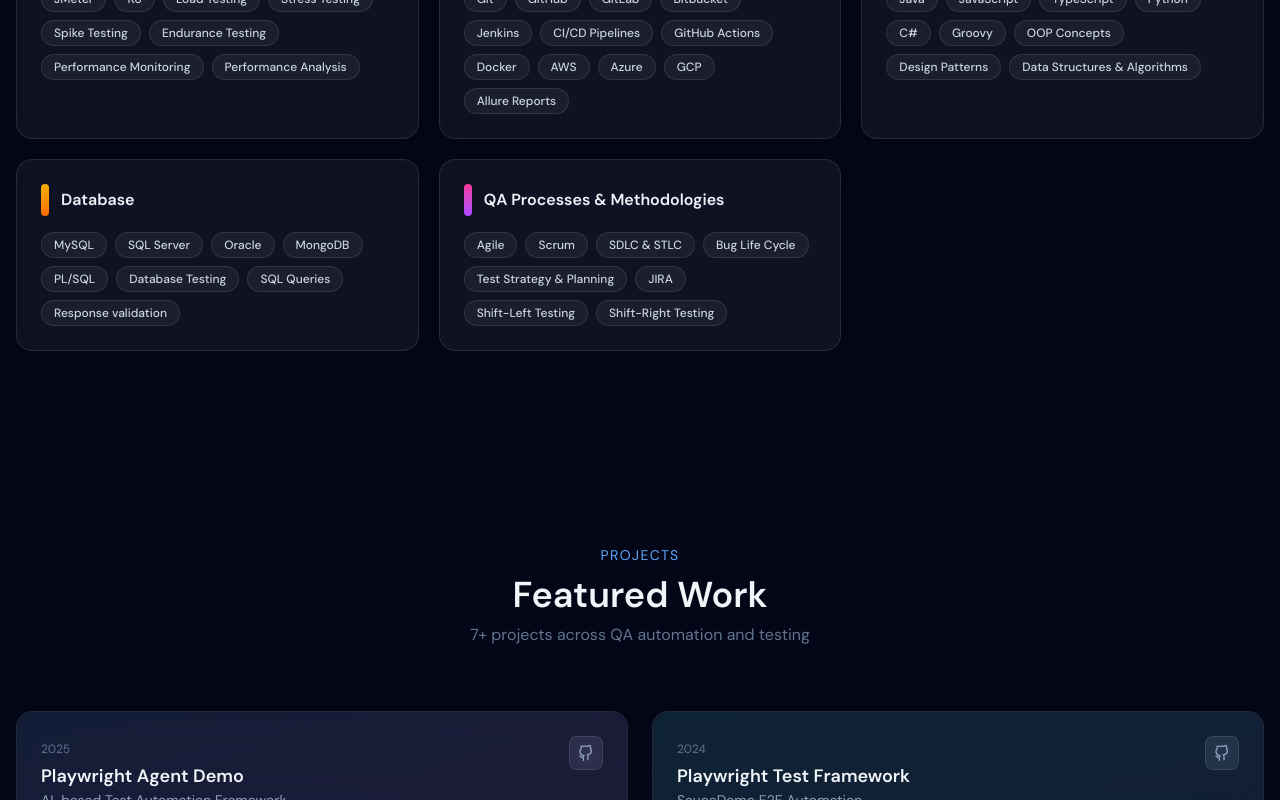
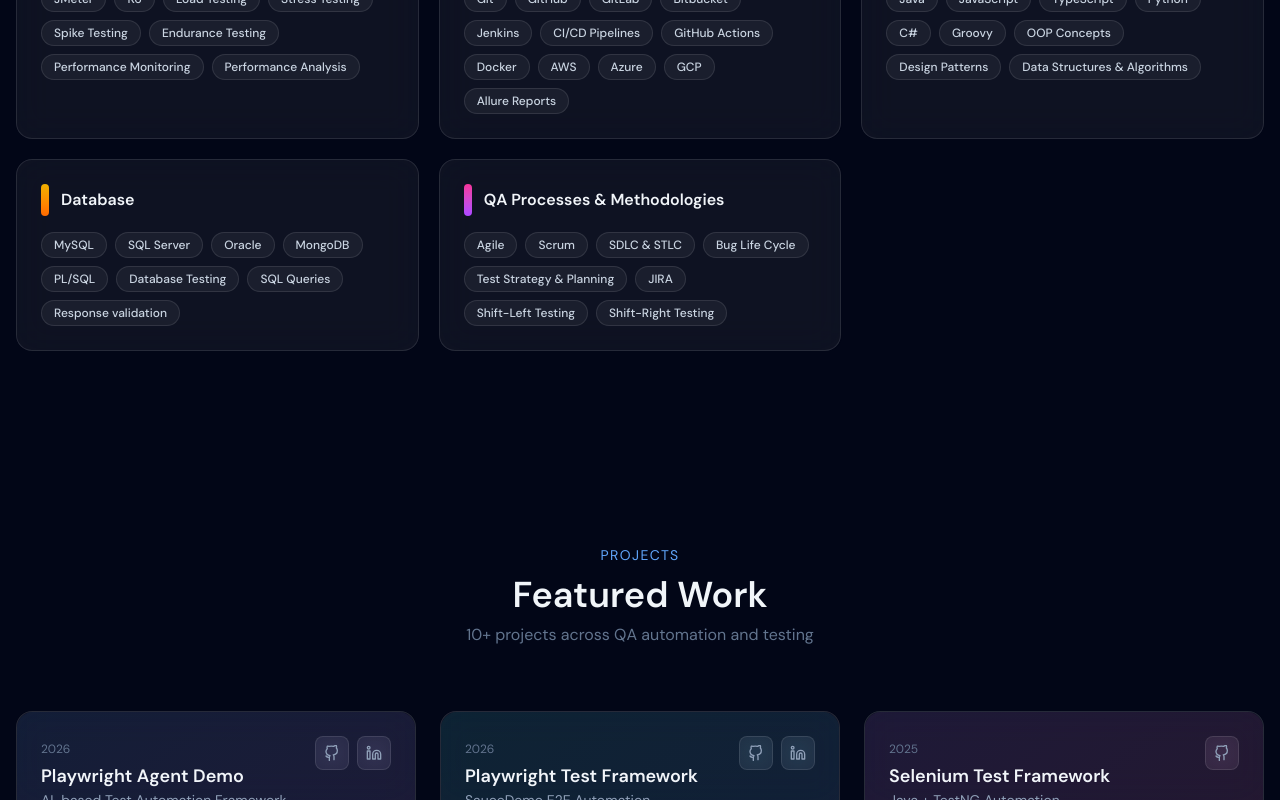
Before and after one commit to Dasun169/qa-portfolio, a Next.js app: page / in a window 1280 px wide. Shown: the part 2000-2800 px from the top of the page. Built offline with nearby package versions, Linux system fonts and the light colour scheme.

Commit message:
Add the real content about my project for the project section

```diff
--- a/src/components/sections/Projects.tsx
+++ b/src/components/sections/Projects.tsx
@@ -2,16 +2,17 @@
 import { motion } from "framer-motion";
 import { useInView } from "react-intersection-observer";
 import { ExternalLink, Play } from "lucide-react";
-import { Github } from "@/components/ui/icons";
+import { Github, Linkedin } from "@/components/ui/icons";
 
 const PROJECTS = [
   {
     title: "Playwright Agent Demo",
     subtitle: "AI-based Test Automation Framework",
-        year: "2025",
+    year: "2026",
     description: "An AI-powered test automation framework leveraging Playwright with intelligent agent-based test generation and execution capabilities.",
-        tech: ["Playwright", "TypeScript", "AI", "Node.js"],
-        github: "https://github.com/dasunnavindu",
+    tech: ["Playwright", "TypeScript", "VS Code", "MCP Server", "AI Agents", "Planner", "Generator", "Healer"],
+    github: "https://github.com/Dasun169/playwright-agents-demo.git",
+    linkedin: "https://www.linkedin.com/posts/dasun-navindu-987857292_testautomation-playwright-ai-activity-7437815895193944064-L2jy?utm_source=share&utm_medium=member_desktop&rcm=ACoAAEb2CbcBNBM25m8IGdkMoIfZj_OeRz--geQ",
     demo: null,
     color: "from-brand-500/20 to-accent-500/20",
     border: "border-brand-500/30",
@@ -19,10 +20,11 @@ const PROJECTS = [
   {
     title: "Playwright Test Framework",
     subtitle: "SauceDemo E2E Automation",
-        year: "2024",
+    year: "2026",
     description: "Comprehensive end-to-end test automation framework for SauceDemo using Playwright with Page Object Model and parallel execution.",
-        tech: ["Playwright", "TypeScript", "POM", "CI/CD"],
-        github: "https://github.com/dasunnavindu",
+    tech: ["Playwright", "TypeScript", "Allure Reports", "Logger", "POM", "CI/CD"],
+    github: "https://github.com/Dasun169/playwright-demo-CI.git",
+    linkedin: "https://www.linkedin.com/posts/dasun-navindu-987857292_qa-automationtesting-playwright-activity-7442487018535915520-2F_z?utm_source=share&utm_medium=member_desktop&rcm=ACoAAEb2CbcBNBM25m8IGdkMoIfZj_OeRz--geQ",
     demo: null,
     color: "from-cyan-500/20 to-brand-500/20",
     border: "border-cyan-500/30",
@@ -30,10 +32,10 @@ const PROJECTS = [
   {
     title: "Selenium Test Framework",
     subtitle: "Java + TestNG Automation",
-        year: "2024",
+    year: "2025",
     description: "Robust Selenium-based automation framework using Java, TestNG, and Maven with cross-browser testing support and detailed reporting.",
-        tech: ["Selenium", "Java", "TestNG", "Maven"],
-        github: "https://github.com/dasunnavindu",
+    tech: ["Selenium", "Java", "TestNG", "Maven", "WebDriver Manager"],
+    github: "https://github.com/Dasun169/selenium-tutorial-basic.git",
     demo: null,
     color: "from-accent-500/20 to-pink-500/20",
     border: "border-accent-500/30",
@@ -41,12 +43,83 @@ const PROJECTS = [
   {
     title: "DummyJSON API CI/CD Pipeline",
     subtitle: "API Testing with Jenkins",
-        year: "2024",
+    year: "2026",
     description: "Automated API testing pipeline for DummyJSON using Postman, Newman, and Jenkins with GitHub Actions integration.",
-        tech: ["Postman", "Newman", "Jenkins", "GitHub Actions"],
-        github: "https://github.com/dasunnavindu",
+    tech: ["Postman", "Newman", "Jenkins", "GitHub Actions", "Env files", "Collection files"],
+    github: "https://github.com/Dasun169/dummyjson-api-testing.git",
     demo: null,
     color: "from-green-500/20 to-cyan-500/20",
+    border: "border-green-500/30",
+  },
+  {
+    title: "LERNIFY – E-Learning System",
+    subtitle: "Full-Stack Role-Based LMS",
+    year: "2025",
+    description: "A role-based full-stack web application where admins manage courses, lecturers, students, and system logs. Lecturers manage course content while students access materials and view results.",
+    tech: ["React", "Vite", "JavaScript", "Spring Boot", "MongoDB", "AWS S3"],
+    github: "https://github.com/Dasun169/E-Learning-Management-System.git",
+    linkedin: "https://www.linkedin.com/posts/dasun-navindu-987857292_fullstackdevelopment-lms-react-activity-7306698686946820096-iQiq?utm_source=share&utm_medium=member_desktop&rcm=ACoAAEb2CbcBNBM25m8IGdkMoIfZj_OeRz--geQ",
+    demo: null,
+    color: "from-indigo-500/20 to-purple-500/20",
+    border: "border-indigo-500/30",
+  },
+  {
+    title: "QUILL – Note Management",
+    subtitle: "MERN Stack Application",
+    year: "2025",
+    description: "A secure MERN-based note management platform with JWT authentication, allowing users to create, update, delete, categorize notes, and manage personalized profiles.",
+    tech: ["React", "Vite", "TypeScript", "Node.js", "Express.js", "MongoDB", "JWT Authentication"],
+    github: "https://github.com/Dasun169/Quill-Note-Management-System.git",
+    linkedin: "https://www.linkedin.com/posts/dasun-navindu-987857292_mernstack-reactjs-nodejs-activity-7325128931391496192-FqtJ?utm_source=share&utm_medium=member_desktop&rcm=ACoAAEb2CbcBNBM25m8IGdkMoIfZj_OeRz--geQ",
+    demo: null,
+    color: "from-pink-500/20 to-rose-500/20",
+    border: "border-pink-500/30",
+  },
+  {
+    title: "Starlight Cinema",
+    subtitle: "Movie Ticket Booking System",
+    year: "2024",
+    description: "A full-stack movie ticket booking system where users can browse movies, book tickets, and make payments, providing hands-on experience in frontend-backend integration.",
+    tech: ["HTML", "CSS", "JavaScript", "Spring Boot", "MySQL"],
+    github: "https://github.com/Dasun169/Film-Theatre.git",
+    linkedin: "https://www.linkedin.com/posts/dasun-navindu-987857292_film-theatre-online-booking-system-activity-7266436152897744896-iIdc?utm_source=share&utm_medium=member_desktop&rcm=ACoAAEb2CbcBNBM25m8IGdkMoIfZj_OeRz--geQ",
+    demo: null,
+    color: "from-yellow-500/20 to-orange-500/20",
+    border: "border-yellow-500/30",
+  },
+  {
+    title: "Netflix Clone",
+    subtitle: "Full-Stack Streaming App (Group)",
+    year: "2024",
+    description: "A Netflix-inspired streaming platform replicating core features such as authentication, video streaming, and profile management using React frontend and Spring Boot APIs.",
+    tech: ["React", "Spring Boot", "Bootstrap", "MySQL"],
+    github: "https://github.com/OshithRoshantha/netflix-clone",
+    demo: null,
+    color: "from-red-500/20 to-pink-500/20",
+    border: "border-red-500/30",
+  },
+  {
+    title: "ECAL – Billing System",
+    subtitle: "Desktop Billing Automation Tool",
+    year: "2024",
+    description: "A C# .NET desktop application for automated billing calculations and invoice tracking, integrated with SQL Server for data persistence.",
+    tech: ["C#", ".NET Framework", "SQL Server"],
+    github: "https://github.com/Dasun169/ECAL.git",
+    linkedin: "https://www.linkedin.com/posts/dasun-navindu-987857292_csharp-windowsforms-appdevelopment-activity-7250904708444270592-WSAg?utm_source=share&utm_medium=member_desktop&rcm=ACoAAEb2CbcBNBM25m8IGdkMoIfZj_OeRz--geQ",
+    demo: null,
+    color: "from-blue-500/20 to-cyan-500/20",
+    border: "border-blue-500/30",
+  },
+  {
+    title: "FITZONE – Gym Website",
+    subtitle: "Dynamic Fitness Website",
+    year: "2024",
+    description: "A dynamic gym website featuring membership plans, subscription forms, and interactive UI components to enhance user engagement.",
+    tech: ["HTML", "CSS", "JavaScript", "PHP"],
+    github: "https://github.com/Dasun169/gym-website.git",
+    linkedin: "https://www.linkedin.com/posts/dasun-navindu-987857292_webdevelopment-firstproject-gymwebsite-activity-7229715359841337345-aiEF?utm_source=share&utm_medium=member_desktop&rcm=ACoAAEb2CbcBNBM25m8IGdkMoIfZj_OeRz--geQ",
+    demo: null,
+    color: "from-green-500/20 to-emerald-500/20",
     border: "border-green-500/30",
   },
 ];
@@ -64,10 +137,10 @@ export default function Projects() {
           <h2 className=" font-bold text-3xl sm:text-4xl mt-2 text-slate-100">
             Featured Work
           </h2>
-                    <p className="text-slate-500 mt-2">7+ projects across QA automation and testing</p>
+          <p className="text-slate-500 mt-2">10+ projects across QA automation and testing</p>
         </div>
 
-                <div ref={ref} className="grid sm:grid-cols-2 gap-6">
+        <div ref={ref} className="grid sm:grid-cols-3 gap-6">
           {PROJECTS.map((project, i) => (
             <motion.div
               key={project.title}
@@ -98,6 +171,16 @@ export default function Projects() {
                     >
                       <Github className="w-4 h-4" />
                     </a>
+                    {'linkedin' in project && project.linkedin && (
+                      <a
+                        href={project.linkedin}
+                        target="_blank"
+                        rel="noopener noreferrer"
+                        className="p-2 glass rounded-lg border border-white/10 text-slate-400 hover:text-blue-400 hover:border-blue-400/50 transition-all"
+                      >
+                        <Linkedin className="w-4 h-4" />
+                      </a>
+                    )}
                     {project.demo && (
                       <a
                         href={project.demo}
```
Lines whose indentation alone changed are shown as unchanged.
